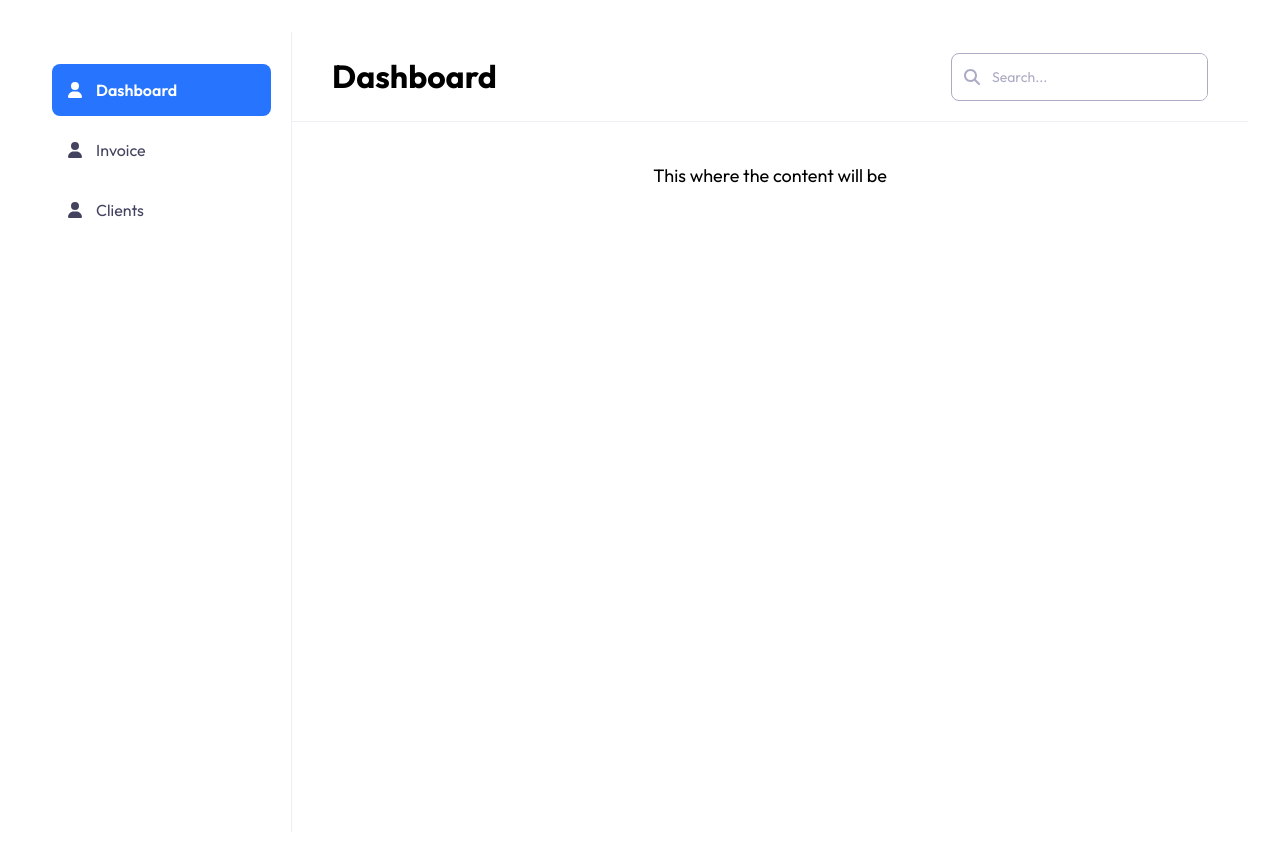
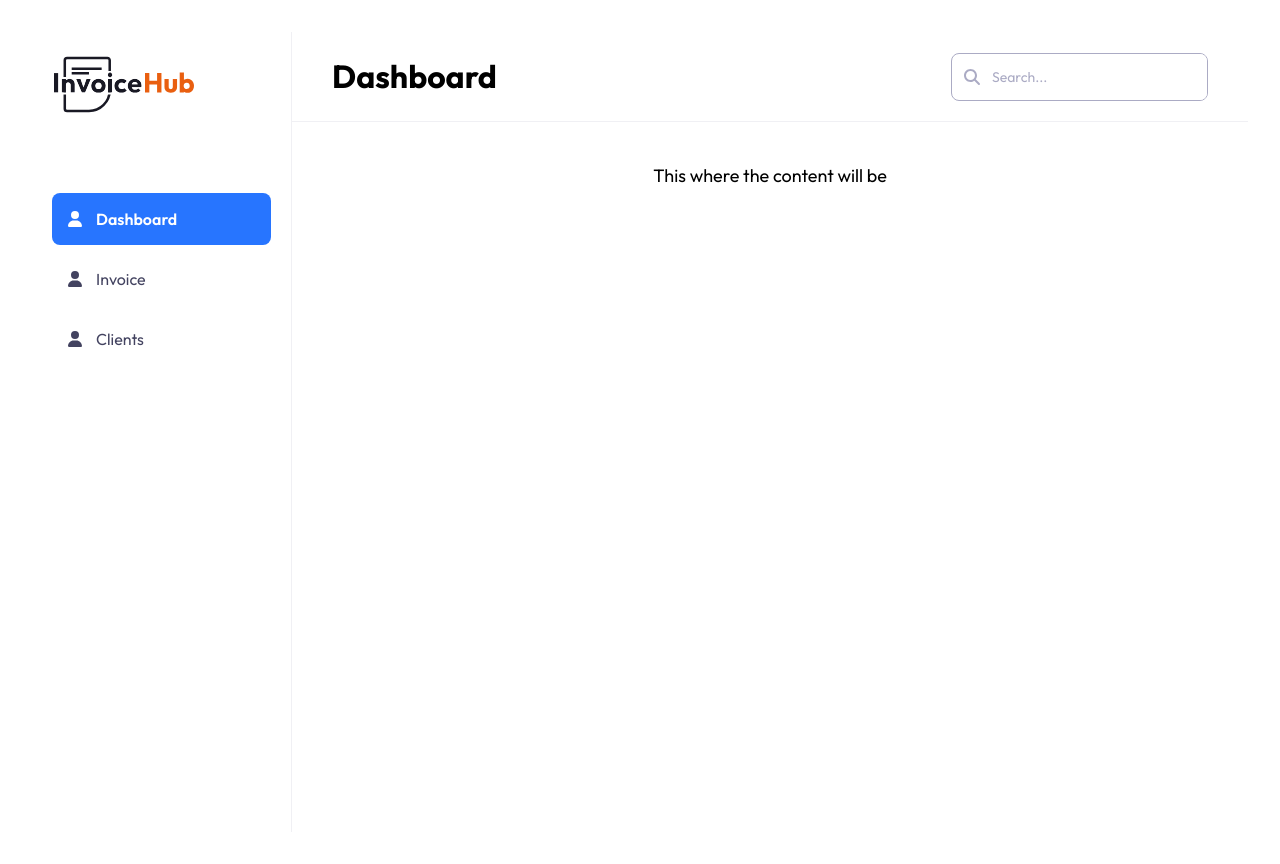
Before and after one commit to klusterthon023/klusterthon023-fintech, a React (Vite) app in the folder frontend/: page /dashboard in a window 1280 px wide. Built offline with nearby package versions, Linux system fonts and the light colour scheme.

Commit message:
Added the app's logo

```diff
--- a/frontend/src/pages/dashboard/components/SideBar.tsx
+++ b/frontend/src/pages/dashboard/components/SideBar.tsx
@@ -5,6 +5,7 @@ import { Link, useLocation } from "react-router-dom";
 import { Typography } from "../../../design-system";
 import { faUser } from "@fortawesome/free-solid-svg-icons";
 import { RouteNames } from "../../../routers/interface";
+import logo from "../../../assets/invoice-hub-logo.svg";
 
 function SideBar() {
   const TAB_LIST = [
@@ -36,8 +37,11 @@ function SideBar() {
     pathname.split("/")[1] === itemPath.split("/")[1];
 
   return (
-    <div className="flex justify-between flex-col min-h-screen bg-white border-r border-color-gray px-5 py-6 min-w-[260px]">
-      <div>
+    <div className="min-h-screen bg-white border-r border-color-gray px-5 py-6 min-w-[260px]">
+      <div className="relative pb-12">
+        <img src={logo} alt="invoicehub" />
+      </div>
+      <div className="flex justify-between flex-col py-6">
         {TAB_LIST.map((item) => (
           <ListItem
             key={item.id}
@@ -63,6 +67,7 @@ interface IListItemProps {
 
 function ListItem({ label, path, icon, active }: IListItemProps) {
   return (
+    <nav className="">
       <Link to={path}>
         <div
           className={classNames(
@@ -83,5 +88,6 @@ function ListItem({ label, path, icon, active }: IListItemProps) {
           </Typography>
         </div>
       </Link>
+    </nav>
   );
 }
```
Lines whose indentation alone changed are shown as unchanged.
